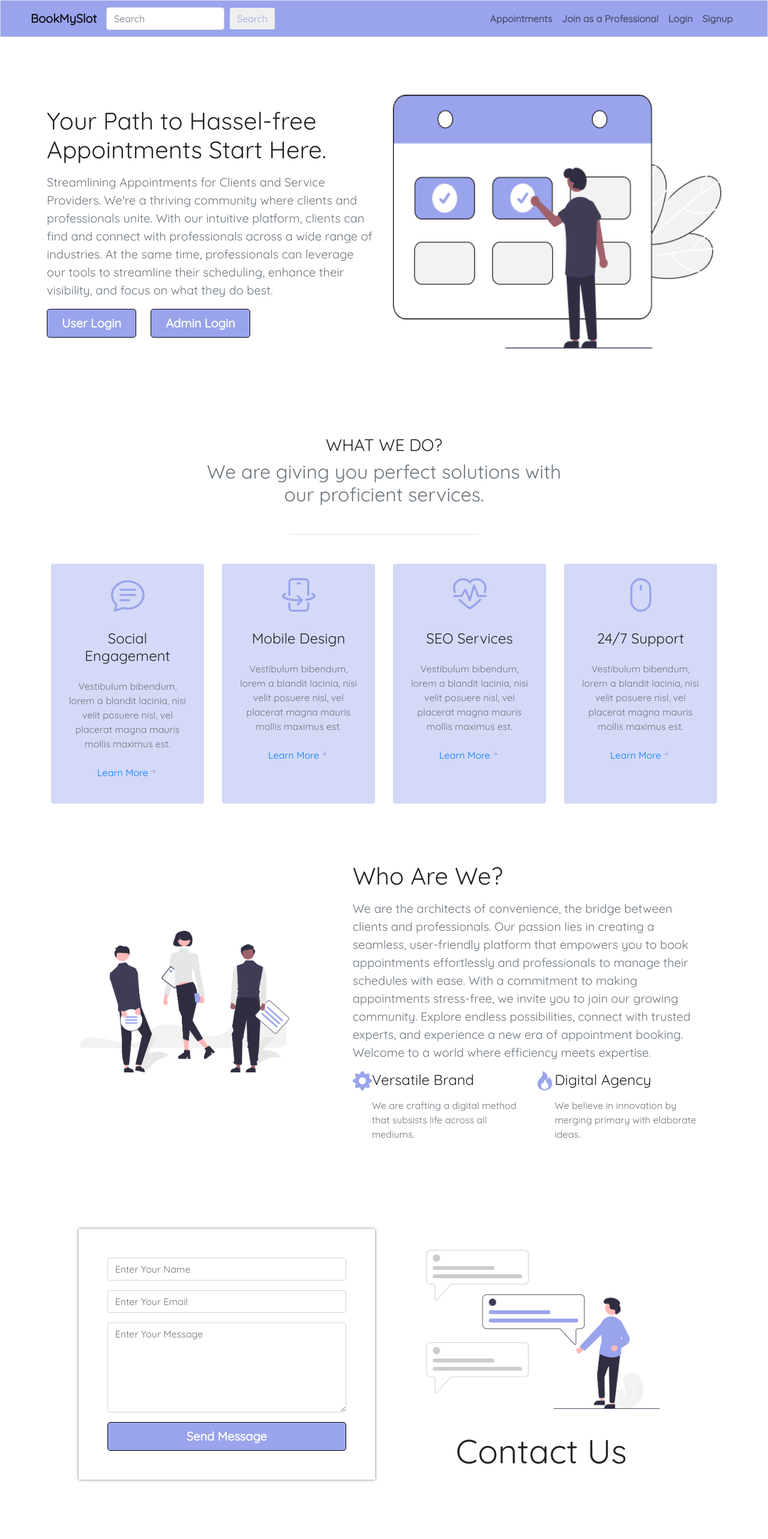
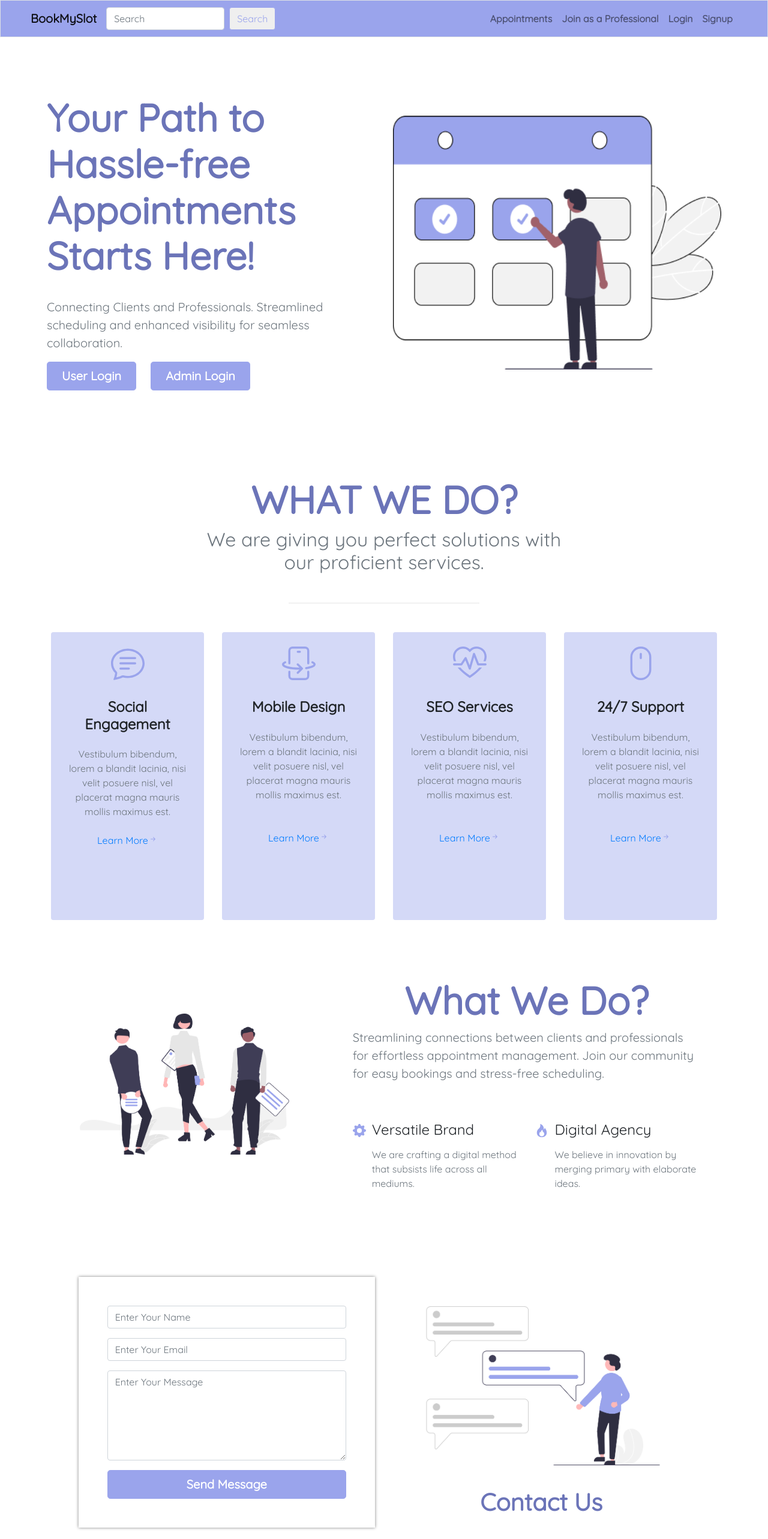
Before and after one commit to YashDave7/BookMySlot, a React (Create React App) app in the folder Client/: page / in a window 1280 px wide. Shown: the top 2566 px of the page at 60% size. Built offline with nearby package versions, Linux system fonts and the light colour scheme.

Commit message:
homepage

```diff
--- a/Client/src/Components/Footer/Footer.js
+++ b/Client/src/Components/Footer/Footer.js
@@ -15,8 +15,8 @@ const Footer = () => {
 
           <div className="col mb-3">
             <h5>Section</h5>
-            <ul className="nav flex-column">
-              <li className="nav-item mb-2">
+            <ul className="nav flex-column" style={{ listStyle: 'none', padding: 0 ,  }}>
+              <li className="nav-item mb-2" >
                 <a href="#" className="nav-link p-0 text-body-secondary">
                   Home
                 </a>
--- a/Client/src/Components/LandingPage/About.js
+++ b/Client/src/Components/LandingPage/About.js
@@ -13,13 +13,17 @@ const About = () => {
             <div className="col-12 col-lg-6 col-xl-7">
                 <div className="row justify-content-xl-center">
                 <div className="col-12 col-xl-11">
-                    <h2 className="h1 mb-3">Who Are We?</h2>
-                    <p className="lead fs-4 text-secondary mb-3">We are the architects of convenience, the bridge between clients and professionals. Our passion lies in creating a seamless, user-friendly platform that empowers you to book appointments effortlessly and professionals to manage their schedules with ease. With a commitment to making appointments stress-free, we invite you to join our growing community. Explore endless possibilities, connect with trusted experts, and experience a new era of appointment booking. Welcome to a world where efficiency meets expertise.</p>
+                <h2 className="fs-6 mb-2 text-center " style={{ fontSize: '4rem', fontWeight: 'bolder', color: '#6b74b8' }}>
+                  What We Do?
+                </h2>
+                    <p className="lead fs-4 text-secondary mb-3">Streamlining connections between clients and professionals for effortless appointment management. Join our community for easy bookings and stress-free scheduling.</p>
+                    <br />
+                    <br/>
                     <div className="row gy-4 gy-md-0 gx-xxl-5X">
                     <div className="col-12 col-md-6">
                         <div className="d-flex">
                         <div className="me-4 text-primary">
-                            <svg xmlns="http://www.w3.org/2000/svg" width="32" height="32" fill="#9AA4EC" className="bi bi-gear-fill" viewBox="0 0 16 16">
+                            <svg xmlns="http://www.w3.org/2000/svg" width="32" height="32" fill="#9AA4EC" className="bi bi-gear-fill" viewBox="0 0 16 16" style={{paddingRight:'10px' }} >
                             <path d="M9.405 1.05c-.413-1.4-2.397-1.4-2.81 0l-.1.34a1.464 1.464 0 0 1-2.105.872l-.31-.17c-1.283-.698-2.686.705-1.987 1.987l.169.311c.446.82.023 1.841-.872 2.105l-.34.1c-1.4.413-1.4 2.397 0 2.81l.34.1a1.464 1.464 0 0 1 .872 2.105l-.17.31c-.698 1.283.705 2.686 1.987 1.987l.311-.169a1.464 1.464 0 0 1 2.105.872l.1.34c.413 1.4 2.397 1.4 2.81 0l.1-.34a1.464 1.464 0 0 1 2.105-.872l.31.17c1.283.698 2.686-.705 1.987-1.987l-.169-.311a1.464 1.464 0 0 1 .872-2.105l.34-.1c1.4-.413 1.4-2.397 0-2.81l-.34-.1a1.464 1.464 0 0 1-.872-2.105l.17-.31c.698-1.283-.705-2.686-1.987-1.987l-.311.169a1.464 1.464 0 0 1-2.105-.872l-.1-.34zM8 10.93a2.929 2.929 0 1 1 0-5.86 2.929 2.929 0 0 1 0 5.858z" />
                             </svg>
                         </div>
@@ -32,7 +36,7 @@ const About = () => {
                     <div className="col-12 col-md-6">
                         <div className="d-flex">
                         <div className="me-4 text-primary">
-                            <svg xmlns="http://www.w3.org/2000/svg" width="32" height="32" fill="#9AA4EC" className="bi bi-fire" viewBox="0 0 16 16">
+                            <svg xmlns="http://www.w3.org/2000/svg" width="32" height="32" fill="#9AA4EC" className="bi bi-fire" viewBox="0 0 16 16" style={{paddingRight:'10px' }} >
                             <path d="M8 16c3.314 0 6-2 6-5.5 0-1.5-.5-4-2.5-6 .25 1.5-1.25 2-1.25 2C11 4 9 .5 6 0c.357 2 .5 4-2 6-1.25 1-2 2.729-2 4.5C2 14 4.686 16 8 16Zm0-1c-1.657 0-3-1-3-2.75 0-.75.25-2 1.25-3C6.125 10 7 10.5 7 10.5c-.375-1.25.5-3.25 2-3.5-.179 1-.25 2 1 3 .625.5 1 1.364 1 2.25C11 14 9.657 15 8 15Z" />
                             </svg>
                         </div>
--- a/Client/src/Components/LandingPage/Contact.js
+++ b/Client/src/Components/LandingPage/Contact.js
@@ -18,12 +18,14 @@ const Contact = () => {
                     <textarea className='form-control' placeholder="Enter Your Message" style={{height: 150}}/>
                 </div>
 
-                <button className="w-100 btn btn-lg btn-primary" type="submit" style={{backgroundColor: '#9AA4EC', border: '1px solid black', fontWeight: 700}}>Send Message</button>
+                <button className="w-100 btn btn-lg btn-primary" type="submit" style={{backgroundColor: '#9AA4EC', border: '1px solid #9aa4ec', fontWeight: 700}}>Send Message</button>
                 </form>
             </div>
             <div className="col-lg-6 text-center text-lg-start">
                 <img src={Contact_img} alt='contactUs' width={500}/>
-                <h1 className="display-4 fw-bold lh-1 text-body-emphasis mb-3">Contact Us</h1>
+                <h1 className="display-5" style={{ fontSize: '4 rem', fontWeight: 'bolder', color: '#6b74b8' }}>
+  Contact Us
+</h1>
             </div>
             </div>
         </div>
--- a/Client/src/Components/LandingPage/Features.js
+++ b/Client/src/Components/LandingPage/Features.js
@@ -9,9 +9,13 @@ const Features = () => {
           <div className="container">
             <div className="row justify-content-md-center">
               <div className="col-12 col-md-10 col-lg-8 col-xl-7">
-                <h3 className="fs-6 mb-2 text-center text-uppercase">
+                <h3 className="fs-6 mb-2 text-center text-uppercase" style={{ fontSize: '4rem', fontWeight: 'bolder', color: '#6b74b8' }}>
                   What We Do?
                 </h3>
+
+                {/* <h1 className="display-5" style={{ fontSize: '4rem', fontWeight: 'bolder', color: '#6b74b8' }}>
+  Your Path to Hassle-free Appointments Starts Here!
+</h1> */}
                 <h2 className="display-5 mb-5 text-secondary text-center">
                   We are giving you perfect solutions with our proficient
                   services.
@@ -23,7 +27,7 @@ const Features = () => {
           <div className="container overflow-hidden">
             <div className="row gy-4 gy-xl-0">
               <div className="col-12 col-sm-6 col-xl-3">
-                <div className="card border-0 border-bottom border-primary shadow-sm"  style={{height: '50vh', backgroundColor: '#d4d9f7'}}>
+                <div className="card border-0 border-bottom border-primary shadow-sm"  style={{height: '60vh', backgroundColor: '#d4d9f7'}}>
                   <div className="card-body text-center p-4 p-xxl-5">
                     <svg
                       xmlns="http://www.w3.org/2000/svg"
@@ -36,7 +40,8 @@ const Features = () => {
                       <path d="M2.678 11.894a1 1 0 0 1 .287.801 10.97 10.97 0 0 1-.398 2c1.395-.323 2.247-.697 2.634-.893a1 1 0 0 1 .71-.074A8.06 8.06 0 0 0 8 14c3.996 0 7-2.807 7-6 0-3.192-3.004-6-7-6S1 4.808 1 8c0 1.468.617 2.83 1.678 3.894zm-.493 3.905a21.682 21.682 0 0 1-.713.129c-.2.032-.352-.176-.273-.362a9.68 9.68 0 0 0 .244-.637l.003-.01c.248-.72.45-1.548.524-2.319C.743 11.37 0 9.76 0 8c0-3.866 3.582-7 8-7s8 3.134 8 7-3.582 7-8 7a9.06 9.06 0 0 1-2.347-.306c-.52.263-1.639.742-3.468 1.105z" />
                       <path d="M4 5.5a.5.5 0 0 1 .5-.5h7a.5.5 0 0 1 0 1h-7a.5.5 0 0 1-.5-.5zM4 8a.5.5 0 0 1 .5-.5h7a.5.5 0 0 1 0 1h-7A.5.5 0 0 1 4 8zm0 2.5a.5.5 0 0 1 .5-.5h4a.5.5 0 0 1 0 1h-4a.5.5 0 0 1-.5-.5z" />
                     </svg>
-                    <h4 className="mb-4">Social Engagement</h4>
+                    <h4 className="mb-4" style={{fontWeight:'bolder'}}>Social Engagement</h4>
+
                     <p className="mb-4 text-secondary">
                       Vestibulum bibendum, lorem a blandit lacinia, nisi velit
                       posuere nisl, vel placerat magna mauris mollis maximus
@@ -65,7 +70,7 @@ const Features = () => {
                 </div>
               </div>
               <div className="col-12 col-sm-6 col-xl-3">
-                <div className="card border-0 border-bottom border-primary shadow-sm" style={{height: '50vh', backgroundColor: '#d4d9f7'}}>
+                <div className="card border-0 border-bottom border-primary shadow-sm" style={{height: '60vh', backgroundColor: '#d4d9f7'}}>
                   <div className="card-body text-center p-4 p-xxl-5">
                     <svg
                       xmlns="http://www.w3.org/2000/svg"
@@ -80,12 +85,13 @@ const Features = () => {
                         d="M11 1H5a1 1 0 0 0-1 1v6a.5.5 0 0 1-1 0V2a2 2 0 0 1 2-2h6a2 2 0 0 1 2 2v6a.5.5 0 0 1-1 0V2a1 1 0 0 0-1-1Zm1 13a1 1 0 0 1-1 1H5a1 1 0 0 1-1-1v-2a.5.5 0 0 0-1 0v2a2 2 0 0 0 2 2h6a2 2 0 0 0 2-2v-2a.5.5 0 0 0-1 0v2ZM1.713 7.954a.5.5 0 1 0-.419-.908c-.347.16-.654.348-.882.57C.184 7.842 0 8.139 0 8.5c0 .546.408.94.823 1.201.44.278 1.043.51 1.745.696C3.978 10.773 5.898 11 8 11c.099 0 .197 0 .294-.002l-1.148 1.148a.5.5 0 0 0 .708.708l2-2a.5.5 0 0 0 0-.708l-2-2a.5.5 0 1 0-.708.708l1.145 1.144L8 10c-2.04 0-3.87-.221-5.174-.569-.656-.175-1.151-.374-1.47-.575C1.012 8.639 1 8.506 1 8.5c0-.003 0-.059.112-.17.115-.112.31-.242.6-.376Zm12.993-.908a.5.5 0 0 0-.419.908c.292.134.486.264.6.377.113.11.113.166.113.169 0 .003 0 .065-.13.187-.132.122-.352.26-.677.4-.645.28-1.596.523-2.763.687a.5.5 0 0 0 .14.99c1.212-.17 2.26-.43 3.02-.758.38-.164.713-.357.96-.587.246-.229.45-.537.45-.919 0-.362-.184-.66-.412-.883-.228-.223-.535-.411-.882-.571ZM7.5 2a.5.5 0 0 0 0 1h1a.5.5 0 0 0 0-1h-1Z"
                       />
                     </svg>
-                    <h4 className="mb-4">Mobile Design</h4>
+                    <h4 className="mb-4" style={{fontWeight:'bolder'}}>Mobile Design</h4>
                     <p className="mb-4 text-secondary">
                       Vestibulum bibendum, lorem a blandit lacinia, nisi velit
                       posuere nisl, vel placerat magna mauris mollis maximus
                       est.
                     </p>
+                    <br />
                     <a
                       href="#!"
                       className="fw-bold text-decoration-none link-primary"
@@ -109,7 +115,7 @@ const Features = () => {
                 </div>
               </div>
               <div className="col-12 col-sm-6 col-xl-3">
-                <div className="card border-0 border-bottom border-primary shadow-sm" style={{height: '50vh', backgroundColor: '#d4d9f7'}}>
+                <div className="card border-0 border-bottom border-primary shadow-sm" style={{height: '60vh', backgroundColor: '#d4d9f7'}}>
                   <div className="card-body text-center p-4 p-xxl-5">
                     <svg
                       xmlns="http://www.w3.org/2000/svg"
@@ -122,12 +128,13 @@ const Features = () => {
                       <path d="m8 2.748-.717-.737C5.6.281 2.514.878 1.4 3.053.918 3.995.78 5.323 1.508 7H.43c-2.128-5.697 4.165-8.83 7.394-5.857.06.055.119.112.176.171a3.12 3.12 0 0 1 .176-.17c3.23-2.974 9.522.159 7.394 5.856h-1.078c.728-1.677.59-3.005.108-3.947C13.486.878 10.4.28 8.717 2.01L8 2.748ZM2.212 10h1.315C4.593 11.183 6.05 12.458 8 13.795c1.949-1.337 3.407-2.612 4.473-3.795h1.315c-1.265 1.566-3.14 3.25-5.788 5-2.648-1.75-4.523-3.434-5.788-5Z" />
                       <path d="M10.464 3.314a.5.5 0 0 0-.945.049L7.921 8.956 6.464 5.314a.5.5 0 0 0-.88-.091L3.732 8H.5a.5.5 0 0 0 0 1H4a.5.5 0 0 0 .416-.223l1.473-2.209 1.647 4.118a.5.5 0 0 0 .945-.049l1.598-5.593 1.457 3.642A.5.5 0 0 0 12 9h3.5a.5.5 0 0 0 0-1h-3.162l-1.874-4.686Z" />
                     </svg>
-                    <h4 className="mb-4">SEO Services</h4>
+                    <h4 className="mb-4" style={{fontWeight:'bolder'}}>SEO Services</h4>
                     <p className="mb-4 text-secondary">
                       Vestibulum bibendum, lorem a blandit lacinia, nisi velit
                       posuere nisl, vel placerat magna mauris mollis maximus
                       est.
                     </p>
+                    <br />
                     <a
                       href="#!"
                       className="fw-bold text-decoration-none link-primary"
@@ -151,7 +158,7 @@ const Features = () => {
                 </div>
               </div>
               <div className="col-12 col-sm-6 col-xl-3">
-                <div className="card border-0 border-bottom border-primary shadow-sm" style={{height: '50vh', backgroundColor: '#d4d9f7'}}>
+                <div className="card border-0 border-bottom border-primary shadow-sm" style={{height: '60vh', backgroundColor: '#d4d9f7'}}>
                   <div className="card-body text-center p-4 p-xxl-5">
                     <svg
                       xmlns="http://www.w3.org/2000/svg"
@@ -163,12 +170,13 @@ const Features = () => {
                     >
                       <path d="M8 3a.5.5 0 0 1 .5.5v2a.5.5 0 0 1-1 0v-2A.5.5 0 0 1 8 3zm4 8a4 4 0 0 1-8 0V5a4 4 0 1 1 8 0v6zM8 0a5 5 0 0 0-5 5v6a5 5 0 0 0 10 0V5a5 5 0 0 0-5-5z" />
                     </svg>
-                    <h4 className="mb-4">24/7 Support</h4>
+                    <h4 className="mb-4" style={{fontWeight:'bolder'}}>24/7 Support</h4>
                     <p className="mb-4 text-secondary">
                       Vestibulum bibendum, lorem a blandit lacinia, nisi velit
                       posuere nisl, vel placerat magna mauris mollis maximus
                       est.
                     </p>
+                    <br />
                     <a
                       href="#!"
                       className="fw-bold text-decoration-none link-primary"
@@ -188,6 +196,7 @@ const Features = () => {
                         />
                       </svg>
                     </a>
+
                   </div>
                 </div>
               </div>
--- a/Client/src/Components/LandingPage/Hero.js
+++ b/Client/src/Components/LandingPage/Hero.js
@@ -10,11 +10,14 @@ const Hero = () => {
                 <img src={Hero_img} className="d-block mx-lg-auto img-fluid" alt="Bootstrap Themes" width="700" height="500" loading="lazy"/>
             </div>
             <div className="col-lg-6">
-                <h1 className="display-5 fw-bolder text-body-emphasis lh-1 mb-3">Your Path to Hassel-free Appointments Start Here.</h1>
-                <p className="lead text-secondary">Streamlining Appointments for Clients and Service Providers. We're a thriving community where clients and professionals unite. With our intuitive platform, clients can find and connect with professionals across a wide range of industries. At the same time, professionals can leverage our tools to streamline their scheduling, enhance their visibility, and focus on what they do best.</p>
+            <h1 className="display-5" style={{ fontSize: '4rem', fontWeight: 'bolder', color: '#6b74b8' }}>
+  Your Path to Hassle-free Appointments Starts Here!
+</h1>
+<br />
+                <p className="lead text-secondary">Connecting Clients and Professionals. Streamlined scheduling and enhanced visibility for seamless collaboration.</p>
                 <div className="d-grid gap-2 d-md-flex justify-content-md-start">
-                    <button type="button" className="btn btn-lg px-4 me-md-2 text-white" style={{backgroundColor: '#9AA4EC', border: '1px solid black', fontWeight: 700}}>User Login</button>
-                    <button type="button" className="btn btn-lg px-4 mx-4 text-white" style={{backgroundColor: '#9AA4EC', border: '1px solid black', fontWeight: 700}}>Admin Login</button>
+                    <button type="button" className="btn btn-lg px-4 me-md-2 text-white" style={{backgroundColor: '#9AA4EC', border: '1px solid #9AA4EC ', fontWeight: 700}}>User Login</button>
+                    <button type="button" className="btn btn-lg px-4 mx-4 text-white" style={{backgroundColor: '#9AA4EC', border: '1px solid #9AA4EC', fontWeight: 700}}>Admin Login</button>
                 </div>
             </div>
             </div>
@@ -23,4 +26,5 @@ const Hero = () => {
   )
 }
 
+
 export default Hero
```
Also changed, not shown: Client/src/Components/Footer/Footer.css (added).
